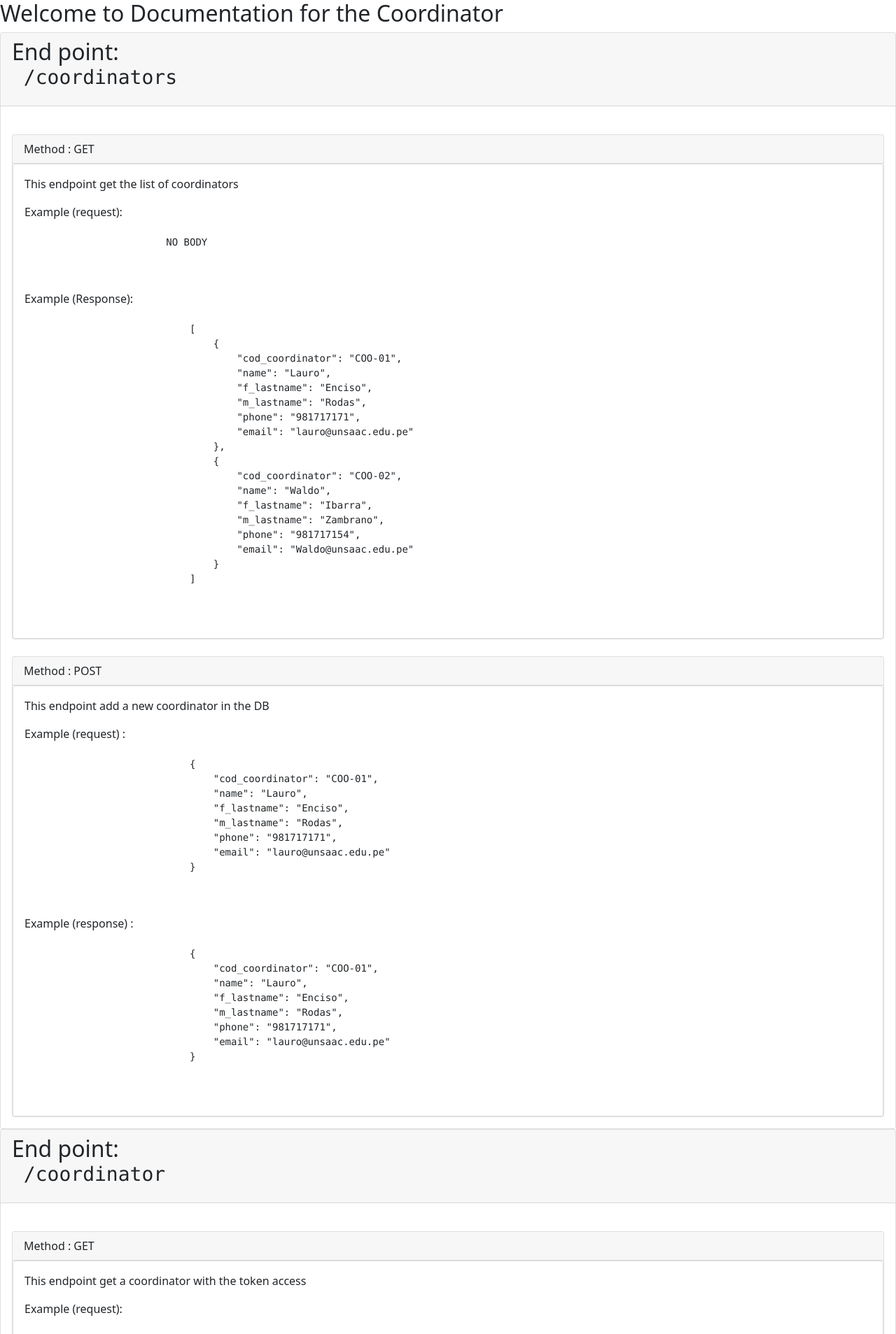
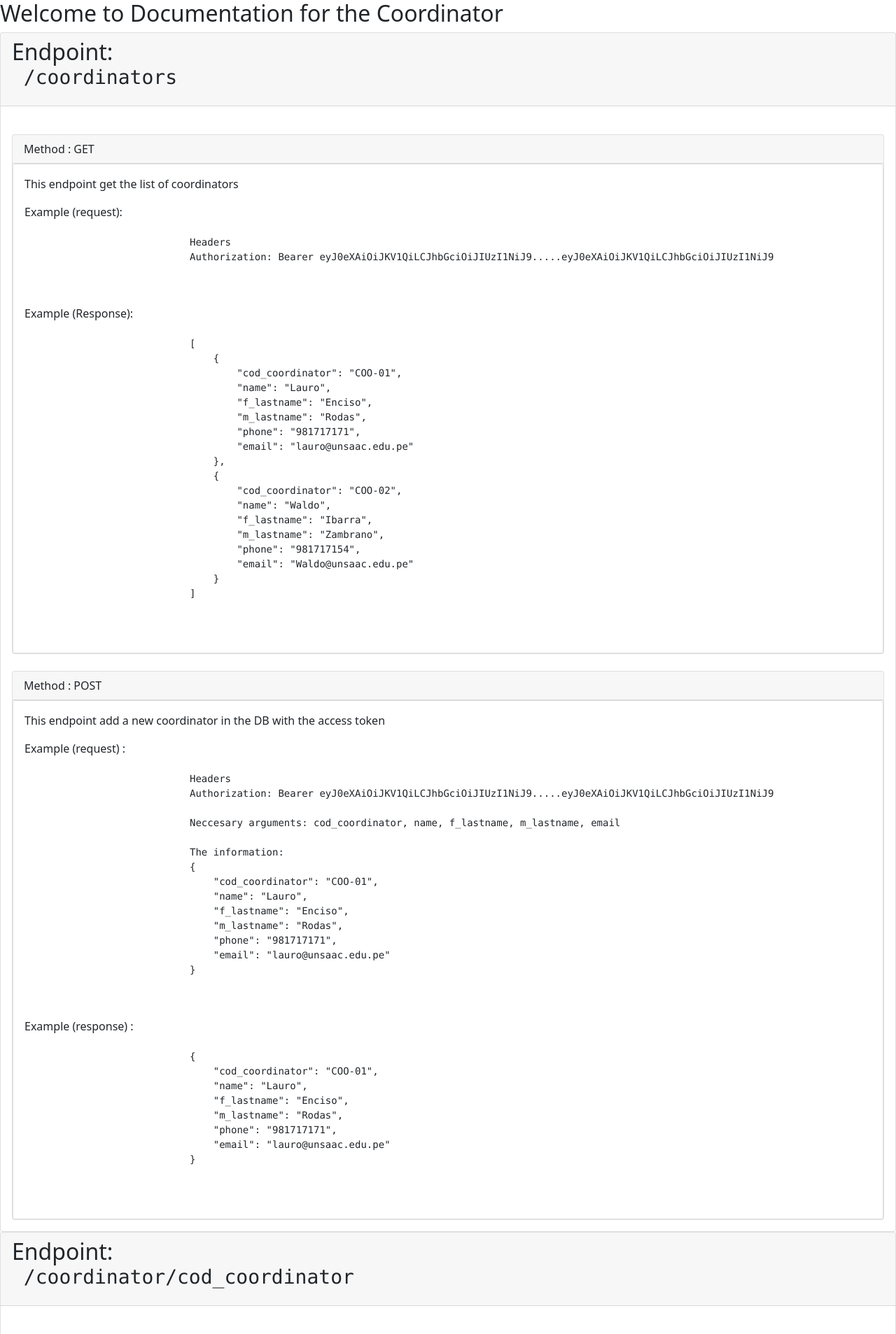
Before and after one commit to WidmarO/tutorias-backend, a Flask app: page /documentation_coordinator in a window 1280 px wide. Shown: the top 1907 px of the page at 70% size. Run offline with Flask 2, Linux system fonts and the light colour scheme.

Commit message:
Fixed the documentation for the coordinator and teacher, also adding the restriction arguments for post and put methods in each endpoint

```diff
--- a/templates/documentation_coordinator.html
+++ b/templates/documentation_coordinator.html
@@ -12,7 +12,7 @@
     <!----------------------------------------------COORDINATOR/S---------------------------------->
     <div class="card">
         <div class="card-header">
-           <h2> End point: <pre class="float float-rigth"> /coordinators </pre> </h2>
+           <h2> Endpoint: <pre class="float float-rigth"> /coordinators </pre> </h2>
         </div>
         <div class="card-body">
             <div class="card mt-4">
@@ -24,7 +24,8 @@
                     Example (request):
                     <pre>
                         <code class="code">
-                        NO BODY
+                            Headers
+                            Authorization: Bearer eyJ0eXAiOiJKV1QiLCJhbGciOiJIUzI1NiJ9.....eyJ0eXAiOiJKV1QiLCJhbGciOiJIUzI1NiJ9
                         </code>
                     </pre>
                     Example (Response):
@@ -58,10 +59,16 @@
                     Method : POST
                 </div>
                 <div class="card card-body">
-                    <p>This endpoint add a new coordinator in the DB</p>
+                    <p>This endpoint add a new coordinator in the DB with the access token</p>
                     Example (request) :
                     <pre>
                         <code class="code">
+                            Headers
+                            Authorization: Bearer eyJ0eXAiOiJKV1QiLCJhbGciOiJIUzI1NiJ9.....eyJ0eXAiOiJKV1QiLCJhbGciOiJIUzI1NiJ9
+
+                            Neccesary arguments: cod_coordinator, name, f_lastname, m_lastname, email
+
+                            The information:
                             {
                                 "cod_coordinator": "COO-01",
                                 "name": "Lauro",
@@ -92,7 +99,7 @@
     <!----------------------------------------------COORDINATOR---------------------------------->
     <div class="card">
         <div class="card-header">
-           <h2> End point: <pre class="float float-rigth"> /coordinator </pre> </h2>
+           <h2> Endpoint: <pre class="float float-rigth"> /coordinator/cod_coordinator </pre> </h2>
         </div>
         <div class="card-body">
             <div class="card mt-4">
@@ -165,6 +172,8 @@
                             Headers
                             Authorization: Bearer eyJ0eXAiOiJKV1QiLCJhbGciOiJIUzI1NiJ9.....eyJ0eXAiOiJKV1QiLCJhbGciOiJIUzI1NiJ9
 
+                            Neccesary arguments:  cod_coordinator, name, f_lastname, m_lastname, email
+
                             The new information:
                             {
                                 "cod_coordinator": "COO-02",
@@ -195,10 +204,11 @@
         </div>
     </div>
 
+    <!----------------------------------------------STUDENT---------------------------------->
 
     <div class="card">
         <div class="card-header">
-           <h2> End point function for coordinator: <pre class="float float-rigth"> /student/cod_student </pre> </h2>
+           <h2> Endpoint function for coordinator: <pre class="float float-rigth"> /student/cod_student </pre> </h2>
         </div>
         <div class="card-body">
             <div class="card mt-4">
@@ -212,6 +222,21 @@
                         <code class="code">
                             Headers
                             Authorization: Bearer eyJ0eXAiOiJKV1QiLCJhbGciOiJIUzI1NiJ9.....eyJ0eXAiOiJKV1QiLCJhbGciOiJIUzI1NiJ9
+
+                            Neccesary arguments:  cod_coordinator, name, f_lastname, m_lastname, email, cod_tutoring_program
+
+                            The new information:
+                            {
+                                "cod_student":"160892",
+                                "name": "Widmaro",
+                                "f_lastname": "Cordova",
+                                "m_lastname": "Castro",
+                                "phone": "983048685",
+                                "email": "160892@unsaac.edu.pe",
+                                "reference_person": "Widmar",
+                                "phone_reference_person": "982312433",
+                                "cod_tutoring_program": "PT-04"
+                            }
                         </code>
                     </pre>
                     Example (Response):
@@ -270,7 +295,7 @@
 
     <div class="card">
         <div class="card-header">
-           <h2> End point function for coordinator: <pre class="float float-rigth"> /student </pre> </h2>
+           <h2> Endpoint function for coordinator: <pre class="float float-rigth"> /student </pre> </h2>
         </div>
         <div class="card-body">
             <div class="card mt-4">
@@ -284,6 +309,9 @@
                         <code class="code">
                             Headers
                             Authorization: Bearer eyJ0eXAiOiJKV1QiLCJhbGciOiJIUzI1NiJ9.....eyJ0eXAiOiJKV1QiLCJhbGciOiJIUzI1NiJ9
+
+                            Argument neccesary:  cod_coordinator, name, f_lastname, m_lastname, email, cod_tutoring_program
+
                             Information of the student:
                             {
                                 "cod_student":"160892",
@@ -321,10 +349,11 @@
         </div>
     </div>
 
+    <!----------------------------------------------TEACHER---------------------------------->
 
     <div class="card">
         <div class="card-header">
-           <h2> End point function for coordinator: <pre class="float float-rigth"> /teacher/cod_teacher </pre> </h2>
+           <h2> Endpoint function for coordinator: <pre class="float float-rigth"> /teacher/cod_teacher </pre> </h2>
         </div>
         <div class="card-body">
             <div class="card mt-4">
@@ -364,7 +393,7 @@
 
     <div class="card">
         <div class="card-header">
-           <h2> End point function for coordinator: <pre class="float float-rigth"> /teachers </pre> </h2>
+           <h2> Endpoint function for coordinator: <pre class="float float-rigth"> /teachers </pre> </h2>
         </div>
         <div class="card-body">
             <div class="card mt-4">
@@ -425,6 +454,9 @@
                         <code class="code">
                             Headers
                             Authorization: Bearer eyJ0eXAiOiJKV1QiLCJhbGciOiJIUzI1NiJ9.....eyJ0eXAiOiJKV1QiLCJhbGciOiJIUzI1NiJ9
+
+                            Neccesary arguments: cod_teacher, name, f_lastname, m_lastname, email, filiation, category, cod_tutoring_program
+
                             The information of teacher:
                             {
                                 "cod_teacher":"TE-004",
@@ -465,7 +497,7 @@
 
     <div class="card">
         <div class="card-header">
-           <h2> End point function for coordinator: <pre class="float float-rigth"> /tutoring_program/cod_tutoring_program </pre> </h2>
+           <h2> Endpoint function for coordinator: <pre class="float float-rigth"> /tutoring_program/cod_tutoring_program </pre> </h2>
         </div>
         <div class="card-body">
             <div class="card mt-4">
@@ -511,6 +543,9 @@
                         <code class="code">
                             Headers
                             Authorization: Bearer eyJ0eXAiOiJKV1QiLCJhbGciOiJIUzI1NiJ9.....eyJ0eXAiOiJKV1QiLCJhbGciOiJIUzI1NiJ9
+
+                            Neccesary Arguments: cod_tutoring_program, title, initial_date, final_date, semester, condition, cod_coordinator
+
                             The new information:
                             {
                               "cod_tutoring_program":"PT-01",
@@ -578,7 +613,7 @@
 
     <div class="card">
         <div class="card-header">
-           <h2> End point function for coordinator: <pre class="float float-rigth"> /tutoring_programs </pre> </h2>
+           <h2> Endpoint function for coordinator: <pre class="float float-rigth"> /tutoring_programs </pre> </h2>
         </div>
         <div class="card-body">
             <div class="card mt-4">
@@ -635,6 +670,9 @@
                         <code class="code">
                             Headers
                             Authorization: Bearer eyJ0eXAiOiJKV1QiLCJhbGciOiJIUzI1NiJ9.....eyJ0eXAiOiJKV1QiLCJhbGciOiJIUzI1NiJ9
+
+                            Neccesary Arguments: cod_tutoring_program, title, initial_date, final_date, semester, condition, cod_coordinator
+
                             The information of the tutoring program:
                             {
                                 "cod_tutoring_program":"PT-01",
@@ -672,7 +710,7 @@
 
     <div class="card">
         <div class="card-header">
-           <h2> End point function for coordinator: <pre class="float float-rigth"> /distribute_students </pre> </h2>
+           <h2> Endpoint function for coordinator: <pre class="float float-rigth"> /distribute_students </pre> </h2>
         </div>
         <div class="card-body">
             <div class="card mt-4">
@@ -704,7 +742,7 @@
 
     <div class="card">
         <div class="card-header">
-           <h2> End point function for coordinator: <pre class="float float-rigth"> /tutor_student/cod_tutor/cod_tutoring_program/cod_student </pre> </h2>
+           <h2> Endpoint function for coordinator: <pre class="float float-rigth"> /tutor_student/cod_tutor/cod_tutoring_program/cod_student </pre> </h2>
         </div>
         <div class="card-body">
             <div class="card mt-4">
@@ -746,6 +784,9 @@
                         <code class="code">
                             Headers
                             Authorization: Bearer eyJ0eXAiOiJKV1QiLCJhbGciOiJIUzI1NiJ9.....eyJ0eXAiOiJKV1QiLCJhbGciOiJIUzI1NiJ9
+
+                            Neccesary arguments: cod_tutor, cod_student, cod_tutoring_program
+
                             {
                                 "cod_tutor":"TU-003",
                                 "cod_tutoring_program":"PT-01",
@@ -799,7 +840,7 @@
 
     <div class="card">
         <div class="card-header">
-           <h2> End point function for coordinator: <pre class="float float-rigth"> /tutor_students </pre> </h2>
+           <h2> Endpoint function for coordinator: <pre class="float float-rigth"> /tutor_students </pre> </h2>
         </div>
         <div class="card-body">
             <div class="card mt-4">
@@ -840,6 +881,9 @@
                         <code class="code">
                             Headers
                             Authorization: Bearer eyJ0eXAiOiJKV1QiLCJhbGciOiJIUzI1NiJ9.....eyJ0eXAiOiJKV1QiLCJhbGciOiJIUzI1NiJ9
+
+                            Neccesary arguments: cod_tutor, cod_student, cod_tutoring_program
+
                             {
                                 "cod_tutor":"TU-003",
                                 "cod_tutoring_program":"PT-01",
@@ -868,7 +912,7 @@
 
     <div class="card">
         <div class="card-header">
-           <h2> End point function for coordinator: <pre class="float float-rigth"> /create_student_accounts </pre> </h2>
+           <h2> Endpoint function for coordinator: <pre class="float float-rigth"> /create_student_accounts </pre> </h2>
         </div>
         <div class="card-body">
             <div class="card mt-4">
@@ -882,6 +926,9 @@
                         <code class="code">
                             Headers
                             Authorization: Bearer eyJ0eXAiOiJKV1QiLCJhbGciOiJIUzI1NiJ9.....eyJ0eXAiOiJKV1QiLCJhbGciOiJIUzI1NiJ9
+
+                            Neccesary arguments: student_list
+
                             List of students:
                             {
                                 "student_list": [
@@ -949,7 +996,7 @@
 
     <div class="card">
         <div class="card-header">
-           <h2> End point function for coordinator: <pre class="float float-rigth"> /create_tutor_accounts </pre> </h2>
+           <h2> Endpoint function for coordinator: <pre class="float float-rigth"> /create_tutor_accounts </pre> </h2>
         </div>
         <div class="card-body">
             <div class="card mt-4">
@@ -963,6 +1010,9 @@
                         <code class="code">
                             Headers
                             Authorization: Bearer eyJ0eXAiOiJKV1QiLCJhbGciOiJIUzI1NiJ9.....eyJ0eXAiOiJKV1QiLCJhbGciOiJIUzI1NiJ9
+
+                            Neccesary arguments: tutor_list
+
                             List of tutors:
                             {
                                 "tutor_list": [
@@ -1043,7 +1093,7 @@
 
         <div class="card">
             <div class="card-header">
-               <h2> End point function for coordinator: <pre class="float float-rigth"> /principal </pre> </h2>
+               <h2> Endpoint function for coordinator: <pre class="float float-rigth"> /principal </pre> </h2>
             </div>
             <div class="card-body">
                 <div class="card mt-4">
@@ -1057,7 +1107,10 @@
                             <code class="code">
                                 Headers
                                 Authorization: Bearer eyJ0eXAiOiJKV1QiLCJhbGciOiJIUzI1NiJ9.....eyJ0eXAiOiJKV1QiLCJhbGciOiJIUzI1NiJ9
-                                cod_principal: "PR-001"
+
+                                Neccesary arguments: cod_principal, cod_teacher, cod_tutoring_program
+
+                                The new information:
                                 {
                                     "cod_principal": "PR-001",
                                     "cod_teacher": "TE-001",
@@ -1115,7 +1168,7 @@
 
         <div class="card">
             <div class="card-header">
-               <h2> End point function for coordinator: <pre class="float float-rigth"> /principals </pre> </h2>
+               <h2> Endpoint function for coordinator: <pre class="float float-rigth"> /principals </pre> </h2>
             </div>
             <div class="card-body">
                 <div class="card mt-4">
@@ -1163,7 +1216,10 @@
                             <code class="code">
                                 Headers
                                 Authorization: Bearer eyJ0eXAiOiJKV1QiLCJhbGciOiJIUzI1NiJ9.....eyJ0eXAiOiJKV1QiLCJhbGciOiJIUzI1NiJ9
-                                Arguments of the principal:
+
+                                Neccesary arguments: cod_principal, cod_teacher, cod_tutoring_program
+
+                                The information:
                                 {
                                     "cod_principal": "PR-001",
                                     "cod_teacher": "TE-001",
--- a/templates/documentation_teacher.html
+++ b/templates/documentation_teacher.html
@@ -58,6 +58,9 @@
                         <code class="code">
                             Headers
                             Authorization: Bearer eyJ0eXAiOiJKV1QiLCJhbGciOiJIUzI1NiJ9.....eyJ0eXAiOiJKV1QiLCJhbGciOiJIUzI1NiJ9
+
+                            Neccesary arguments:  cod_teacher, name, f_lastname, m_lastname, email, filiation, category, cod_tutoring_program
+
                             The new information:
                             {
                                 "cod_teacher":"TE-004",
```
